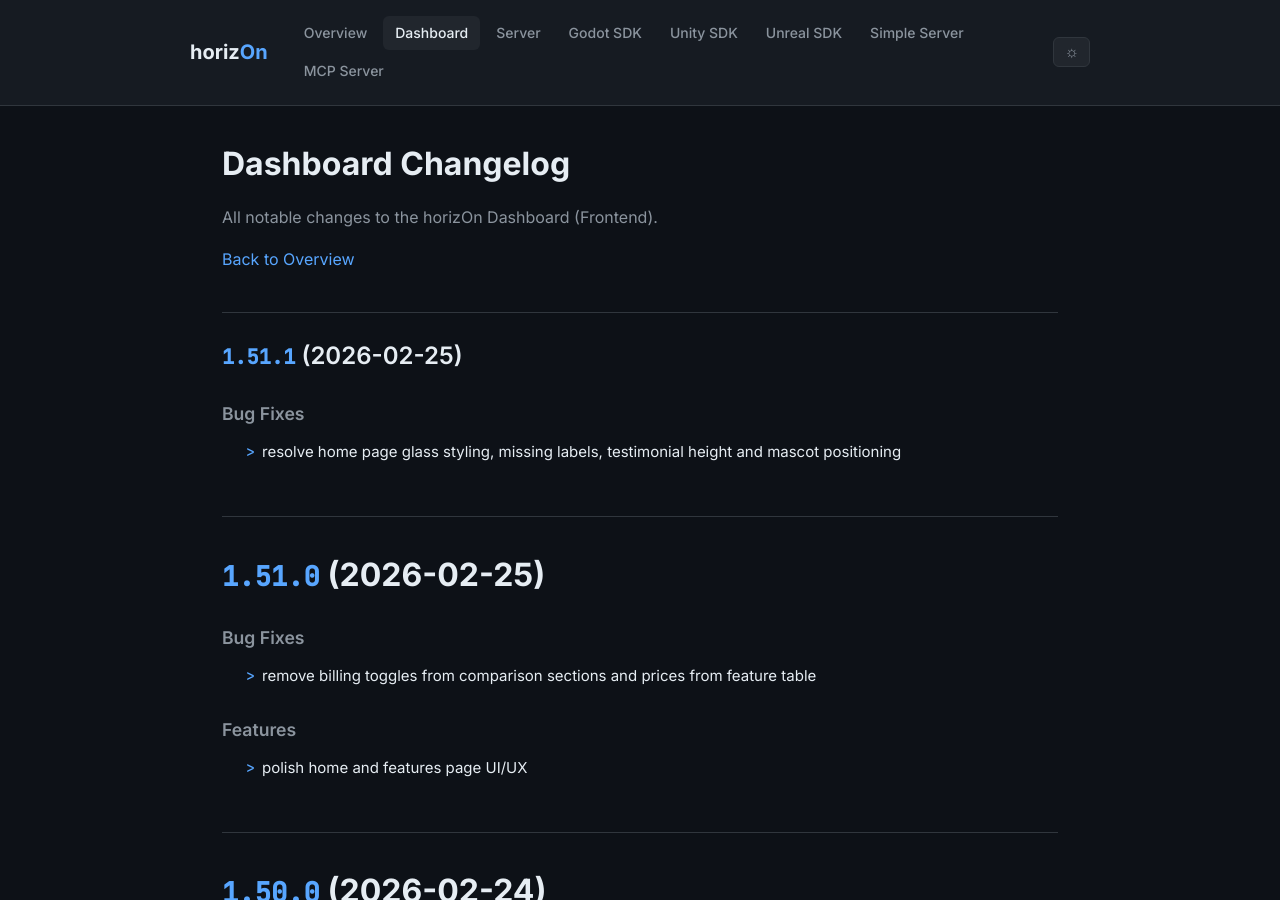
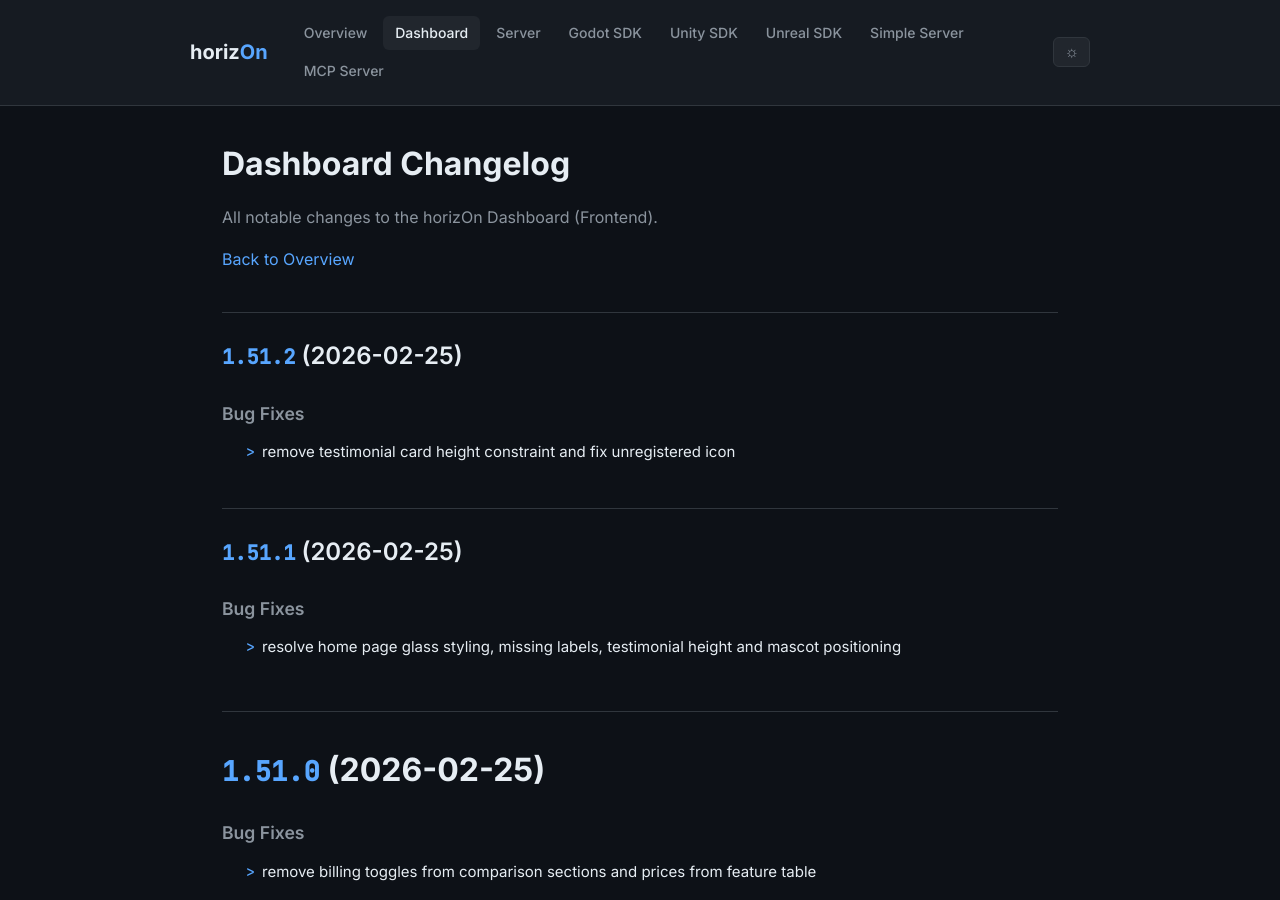
Before and after one commit to ProjectMakersDE/horizOn-Changelog, a Jekyll site: the page built from dashboard-changelog.md, in a window 1280 px wide and 900 px high. Built offline with Jekyll 4.4.1, drawn with Linux system fonts in a browser that asks for light colours.

Commit message:
chore: sync changelogs [skip ci]

```diff
--- a/dashboard-changelog.md
+++ b/dashboard-changelog.md
@@ -8,6 +8,13 @@ title: Dashboard Changelog
 All notable changes to the horizOn Dashboard (Frontend).
 
 [Back to Overview](.)
+
+## [1.51.2](https://github.com/ProjectMakersDE/horizOn-Dashboard/compare/v1.51.1...v1.51.2) (2026-02-25)
+
+
+### Bug Fixes
+
+* remove testimonial card height constraint and fix unregistered icon ([5c925d0](https://github.com/ProjectMakersDE/horizOn-Dashboard/commit/5c925d0422f36fd78326e85af0b15ecc2cdf7669))
 
 ## [1.51.1](https://github.com/ProjectMakersDE/horizOn-Dashboard/compare/v1.51.0...v1.51.1) (2026-02-25)
 
```
Also changed, not shown: index.md (+1 -1 lines).
